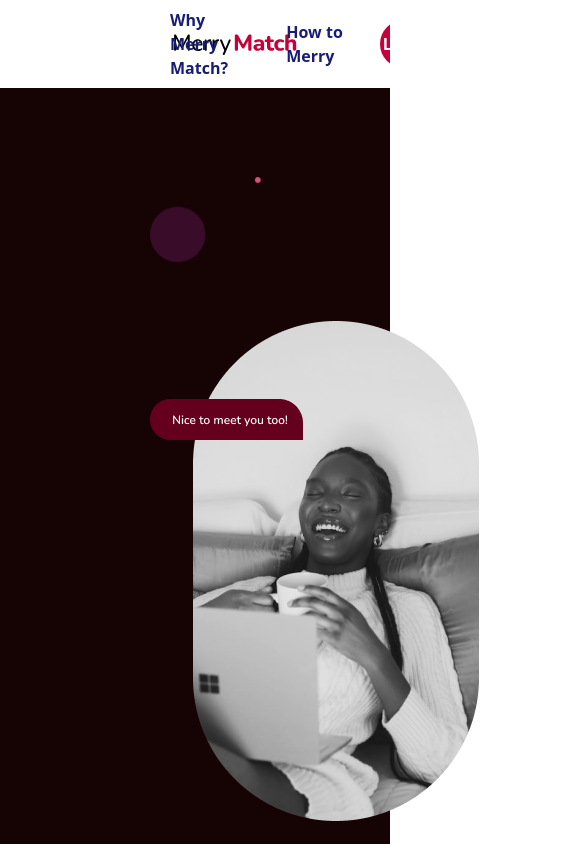
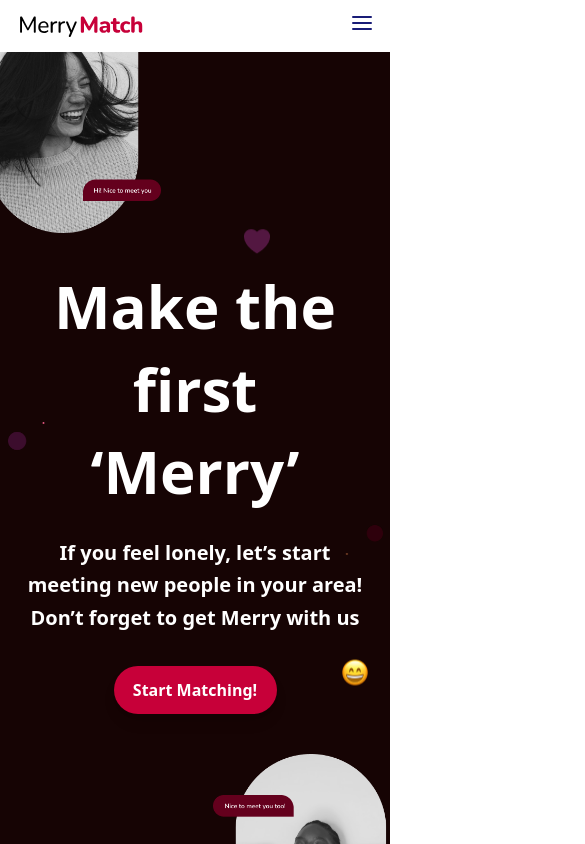
Before and after one commit to kittha/merry-match, a React (Vite) app in the folder client/: page / in a window 390 px wide. Shown: the top 844 px of the page, 585 px wide, since content can reach past the window. Built offline with nearby package versions, Linux system fonts and the light colour scheme.

Commit message:
feat:update HomePage V2

```diff
--- a/client/src/components/homepage/Header.jsx
+++ b/client/src/components/homepage/Header.jsx
@@ -7,24 +7,24 @@
 
 const Header = () => {
   return (
-    <div className="relative bg-[#160404] text-white w-screen h-[846px]">
-      <div className="container mx-auto flex flex-col items-center justify-center h-screen w-[1440px] px-[150px]">
+    <div className="relative bg-[#160404] text-white w-screen lg:h-[846px] h-[1035px]">
+      <div className="container mx-auto flex flex-col items-center justify-center h-screen lg:w-[1440px] w-[375px]  lg:px-[150px]">
         <div className="flex flex-col items-center justify-start w-full h-full">
-          <div className="flex w-full justify-between items-center h-[758px] z-10 relative">
-            <img src={headerimage2} alt="Image 1" className="translate-y-48" />
-            <div className="flex flex-col items-center justify-start h-auto gap-4">
-              <h3 className="text-[60px] text-white text-center font-extrabold leading-snug mt-20 text-4xl ">
-                Make the <br />
+        <div className="flex flex-col lg:flex-row w-full justify-between items-center lg:h-[758px] z-10 relative">
+          <img src={headerimage2} alt="Image 1" className="lg:translate-y-48 lg:-translate-x-0 translate-y-10 translate-x-28 lg:order-1 order-3 w-1/2 lg:w-auto " />
+            <div className="flex flex-col items-center justify-start h-auto gap-4 lg:order-2 order-2 text-center px-4 lg:px-0">
+              <h3 className="text-[60px] text-white font-extrabold leading-snug lg:mt-20 mt-8">
+                Make the <br/>
                 first ‘Merry’
               </h3>
-              <h4 className="text-[20px] font-semibold text-white text-center leading-relaxed mt-4">
-                If you feel lonely, let’s start meeting <br /> new people in your area! <br /> Don’t forget to get Merry with us
+              <h4 className="text-[20px] font-semibold text-white leading-relaxed lg:mt-4 mt-2">
+                If you feel lonely, let’s start meeting <br className="hidden lg:block" /> new people in your area! <br className="hidden lg:block" /> Don’t forget to get Merry with us
               </h4>
-              <button className="bg-[#C70039] shadow-lg rounded-full text-white h-[48px] w-[163px] font-bold mt-8 hover:translate-y-[-0.25rem] hover:scale-105 hover:bg-pink-300 duration-300">
+              <button className="bg-[#C70039] shadow-lg rounded-full text-white h-[48px] w-[163px] font-bold lg:mt-8 mt-4 hover:translate-y-[-0.25rem] hover:scale-105 hover:bg-pink-300 duration-300">
                 Start Matching!
               </button>
             </div>
-            <img src={headerimage1} alt="Image 2" className="-translate-y-48"/>
+            <img src={headerimage1} alt="Image 2" className="lg:-translate-y-48  lg:translate-x-0 -translate-x-32 lg:order-3 order-1 w-1/2 lg:w-auto" />
             <div className="absolute inset-0 flex items-center justify-center z-0 pointer-events-none">
                 <img src={vector1} alt="vector 1" className="object-contain animate-pulse" />
             </div>
--- a/client/src/components/navbar/Navbar.jsx
+++ b/client/src/components/navbar/Navbar.jsx
@@ -1,14 +1,16 @@
-import React from "react";
+import React, { useState } from "react";
 import { useNavigate } from "react-router-dom";
 import { Link } from 'react-scroll';
 import logo from '../../assets/HomePage/header-merrymatch-logo.svg';
+import { FiMenu, FiX } from 'react-icons/fi';
 
 const Navbar = () => {
   const navigate = useNavigate();
+  const [isOpen, setIsOpen] = useState(false);
 
   return (
-    <nav className="Navbar text-[#191C77] text-[1rem] bg-[#FFFFFF] absolute z-20 overflow-auto flex items-center justify-between w-screen h-[88px] font-bold shadow-[2px 2px 12px 0 rgba(64, 50, 133, 0.12)]">
-      <div className="flex items-center justify-between w-[1440px] mx-auto">
+    <nav className="Navbar text-[#191C77] text-[1rem] bg-[#FFFFFF] absolute z-20 overflow-auto flex items-center justify-between w-screen lg:h-[88px] h-[52px] font-bold shadow-[2px 2px 12px 0 rgba(64, 50, 133, 0.12)]">
+      <div className="flex items-center justify-between w-full lg:w-[1440px] mx-auto px-4 lg:px-0">
         <button
           onClick={() => {
             navigate("/");
@@ -17,20 +19,31 @@
           <img
             src={logo}
             alt="merry match logo"
-          className="ml-[170px] h-[44px]"
+            className="lg:ml-[170px] h-[44px]"
           />
         </button>
 
-      <div className="mr-[160px] flex flex-row items-center justify-between gap-8">
-        <Link to="why-merry" smooth={true} duration={500}>
-          <h2 onClick={() => navigate("/")}>Why Merry Match?</h2>
+        {/* Hamburger Menu for Mobile */}
+        <div className="lg:hidden">
+          <button
+            onClick={() => setIsOpen(!isOpen)}
+            className="text-[#191C77] text-2xl"
+          >
+            {isOpen ? <FiX /> : <FiMenu />}
+          </button>
+        </div>
+
+        {/* Menu Items */}
+        <div className={`lg:flex lg:items-center lg:justify-between lg:mr-[160px] lg:gap-8 ${isOpen ? 'block' : 'hidden'} lg:block absolute lg:static top-[52px] left-0 w-full bg-[#FFFFFF] lg:w-auto`}>
+          <Link to="why-merry" smooth={true} duration={500} className="block lg:inline-block py-2 lg:py-0 text-center lg:text-left">
+            <h2 onClick={() => { navigate("/"); setIsOpen(false); }}>Why Merry Match?</h2>
           </Link>
-        <Link to="howtomerry" smooth={true} duration={500}>
-          <h2 onClick={() => navigate("/")}>How to Merry</h2>
+          <Link to="howtomerry" smooth={true} duration={500} className="block lg:inline-block py-2 lg:py-0 text-center lg:text-left">
+            <h2 onClick={() => { navigate("/"); setIsOpen(false); }}>How to Merry</h2>
           </Link>
           <button
-          className="button-nav bg-[#c70039] shadow-[2px 2px 12px 0 rgba(64, 50, 133, 0.16)] rounded-[99px] text-[#ffffff] h-[48px] w-[90px] font-[700] hover:bg-[#FFE1EA] hover:text-[#95002B]"
-          onClick={() => navigate("/login")}
+            className="button-nav bg-[#c70039] shadow-[2px 2px 12px 0 rgba(64, 50, 133, 0.16)] rounded-[99px] text-[#ffffff] h-[48px] w-[90px] font-[700] hover:bg-[#FFE1EA] hover:text-[#95002B] lg:ml-8 block lg:inline-block my-2 lg:my-0 mx-auto lg:mx-0"
+            onClick={() => { navigate("/login"); setIsOpen(false); }}
           >
             Login
           </button>
```
Lines whose indentation alone changed are shown as unchanged.
